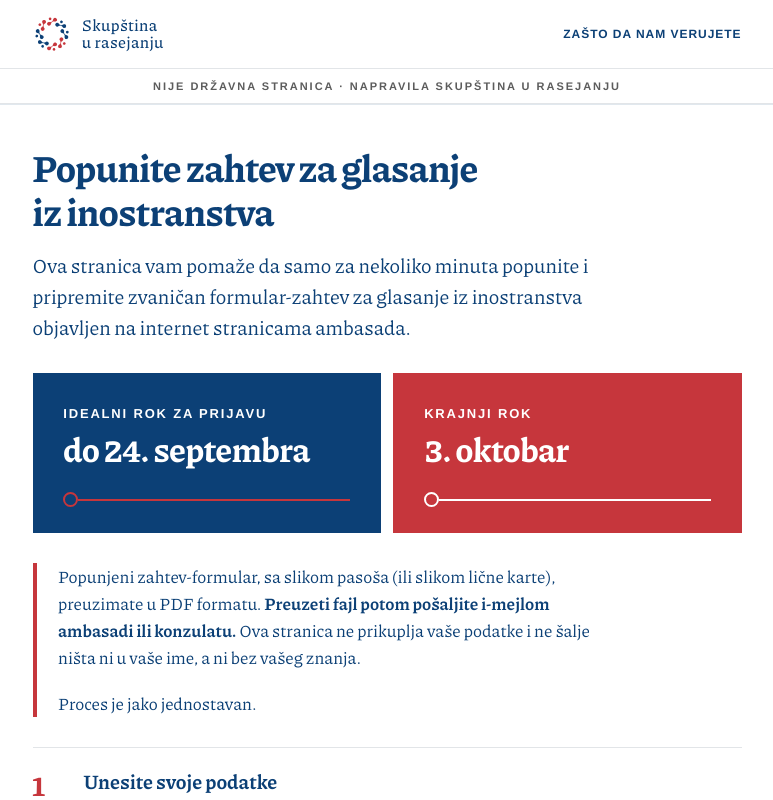
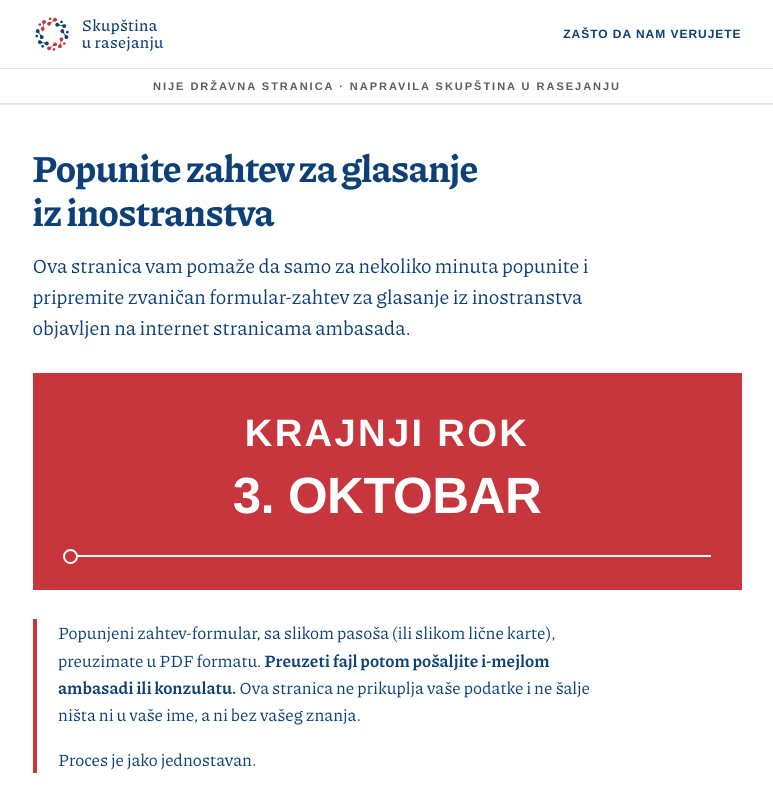
Before and after one commit to grupa-gradjana/formular-za-glasanje, a React (Vite) app: page / in a window 1280 px wide. Shown: the top 800 px of the page, without its empty margins (253-1026 px from the left). Built offline with nearby package versions, Linux system fonts and the light colour scheme; no server answers.

Commit message:
feat: Update deadline card styles and add New Zealand voting address

```diff
--- a/src/components/Form.css
+++ b/src/components/Form.css
@@ -152,7 +152,7 @@
    connector hairline as the rest of the identity — read as one pair, so they
    stack rather than shrink on a narrow screen. */
 .deadline-cards {
-    @apply grid grid-cols-1 gap-3 sm:grid-cols-2;
+    @apply grid grid-cols-1 gap-3;
 }
 
 .deadline-card {
@@ -180,11 +180,11 @@
 }
 
 .deadline-label {
-    @apply m-0 font-sans text-[12px] font-bold uppercase leading-normal tracking-[0.14em] sm:text-[13px];
+    @apply m-0 font-sans text-4xl font-bold uppercase leading-normal tracking-[0.06em];
 }
 
 .deadline-date {
-    @apply m-0 mt-1.5 font-serif text-[36px] font-black leading-[1.1] tracking-[-0.01em] sm:text-[34px];
+    @apply m-0 mt-1.5 font-sans text-5xl uppercase font-black leading-[1.1] tracking-[-0.01em];
 }
 
 /* The connector that closes each card: a hollow node with the rule running
--- a/src/components/steps/WelcomeStep.jsx
+++ b/src/components/steps/WelcomeStep.jsx
@@ -31,12 +31,7 @@ function WelcomeStep({ onNext, onOpenTrust }) {
                 blocks. The label carries the deadline, the block carries the
                 urgency — blue for the one you should aim at, red for the one
                 after which it is too late. */}
-            <div className="deadline-cards mb-7">
-                <div className="deadline-card deadline-card-early">
-                    <p className="deadline-label">Idealni rok za prijavu</p>
-                    <p className="deadline-date">do 24. septembra</p>
-                    <span className="deadline-node" aria-hidden="true" />
-                </div>
+            <div className="deadline-cards mb-7 text-center">
                 <div className="deadline-card deadline-card-last">
                     <p className="deadline-label">Krajnji rok</p>
                     <p className="deadline-date">3. oktobar</p>
--- a/src/data/izborneAdrese.js
+++ b/src/data/izborneAdrese.js
@@ -275,6 +275,12 @@ export const IZBORNE_ADRESE = [
         izvor: "https://oslo.mfa.gov.rs/lat/mediji/aktivnosti/izbori-za-narodne-poslanike-narodne-skupstine-republike-srbije-2026-prijem-zahteva-za-glasanje-u-inostranstvu",
     },
     {
+        zemlja: "Novi Zeland",
+        mesto: "Kanbera (u formularu navesti da želite glasati u Oklandu)",
+        mejlovi: ["consular.canberra@mfa.rs"],
+        izvor: "https://canberra.mfa.gov.rs/lat/mediji/najave-i-obavestenja/izbori-prijavljivanje-za-glasanje-u-inostranstvu",
+    },
+    {
         zemlja: "Poljska",
         mesto: "Varšava",
         mejlovi: ["consular.warsaw@mfa.rs"],
```
